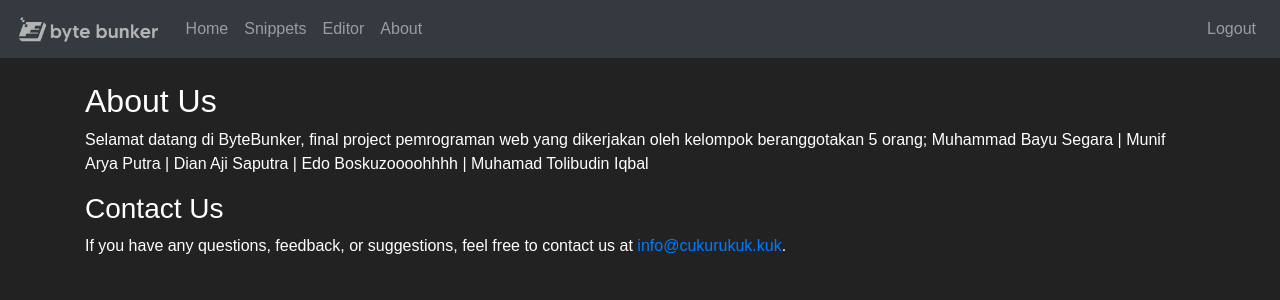
After one commit to bayusegara27/fp-web-python, a Flask app: page /about in a window 1280 px wide. The commit adds this page. Shown: the top 300 px of the page. Run offline with Flask 3, Linux system fonts and the light colour scheme; the visitor is signed in with stand-in values (Sample User, id 1); data that the repository does not hold is empty; some libraries are stand-ins or nearby versions.

Commit message:
Add files via upload

```diff
--- /dev/null
+++ b/templates/about.html
@@ -0,0 +1,17 @@
+{% extends 'base.html' %}
+
+{% block title %}About Us{% endblock %}
+
+{% block content %}
+    <h2>About Us</h2>
+    <p>
+        Selamat datang di ByteBunker, final project pemrograman web yang dikerjakan oleh kelompok beranggotakan 5 orang;
+        Muhammad Bayu Segara | Munif Arya Putra | Dian Aji Saputra | Edo Boskuzoooohhhh | Muhamad Tolibudin Iqbal
+    </p>
+
+    <h3>Contact Us</h3>
+    <p>
+        If you have any questions, feedback, or suggestions, feel free to contact us at
+        <a href="kikuk@cukurukuk.kuk">info@cukurukuk.kuk</a>.
+    </p>
+{% endblock %}
--- a/templates/base.html
+++ b/templates/base.html
@@ -4,6 +4,7 @@
     <title>{% block title %}{% endblock %}</title>
     <meta charset="utf-8">
     <meta name="viewport" content="width=device-width, initial-scale=1, shrink-to-fit=no">
+    <link rel="icon" href="/static/images/favicon.png" type="image/x-icon">
     <link rel="stylesheet" href="/static/bootstrap-4.6.2/css/bootstrap.min.css">
     <link rel="stylesheet" href="/static/style-snippet.css">
     {% block additional_styles %}{% endblock %}
@@ -11,7 +12,9 @@
 <body>
     <!-- navbar -->
     <nav class="navbar navbar-expand-lg navbar-dark bg-dark">
-        <a class="navbar-brand" href="/home">FP</a>
+        <a class="navbar-brand" href="/home">
+            <img src="/static/images/logo.png" alt="Logo" height="30">
+        </a>
         <div class="collapse navbar-collapse" id="navbarNav">
             <ul class="navbar-nav">
                 <li class="nav-item {% block home_active %}{% endblock %}">
@@ -22,6 +25,9 @@
                 </li>
                 <li class="nav-item {% block editor_active %}{% endblock %}">
                     <a class="nav-link" href="/editor">Editor</a>
+                </li>
+                <li class="nav-item {% block about_active %}{% endblock %}">
+                    <a class="nav-link" href="/about">About</a>
                 </li>
             </ul>
             <ul class="navbar-nav ml-auto">
```
